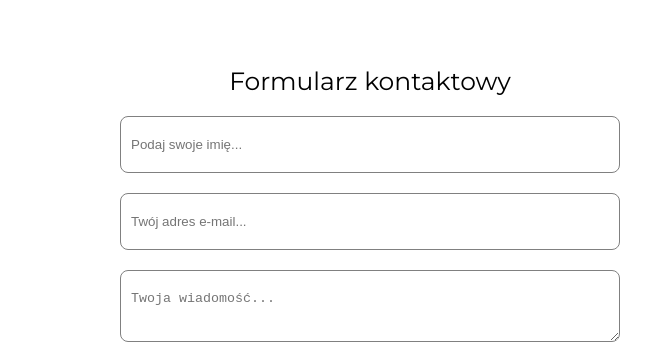
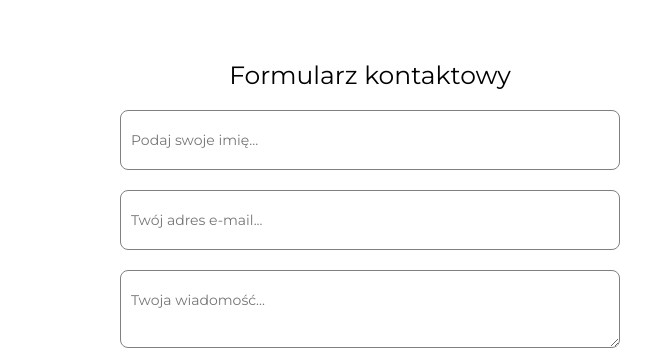
Before and after one commit to gbura/forest-website-project, a website: page contact.html in a window 1280 px wide. Shown: the part 192-551 px from the top of the page, 0-655 px from the left. Drawn offline with nearby package versions, Linux system fonts and the light colour scheme; files that its build step writes are made by us from their sources.

Commit message:
changed fontsize for inputs, textarea, added font-family

```diff
--- a/src/sass/contact.scss
+++ b/src/sass/contact.scss
@@ -173,6 +173,8 @@ section {
 				padding: 2rem 1rem;
 				border-radius: 8px;
 				border: 1px solid gray;
+				font-size: 1.4rem;
+				font-family: 'Montserrat', sans-serif;
 			}
 
 			textarea {
```
